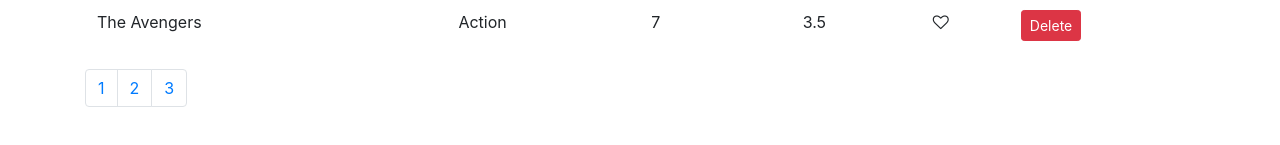
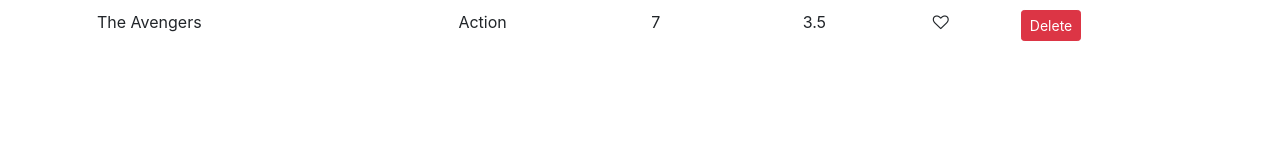
Before and after one commit to snieto10/movies, a React (Create React App) app: page / in a window 1280 px wide. Shown: the part 561-706 px from the top of the page. Built offline with nearby package versions, Linux system fonts and the light colour scheme.

Commit message:
section 4 - 4

```diff
--- a/package.json
+++ b/package.json
@@ -8,6 +8,7 @@
     "@testing-library/user-event": "^13.5.0",
     "bootstrap": "^4.1.1",
     "font-awesome": "^4.7.0",
+    "lodash": "^4.17.10",
     "react": "^18.2.0",
     "react-dom": "^18.2.0",
     "react-scripts": "5.0.1",
--- a/src/components/common/pagination.jsx
+++ b/src/components/common/pagination.jsx
@@ -1,29 +1,26 @@
 import React, { Component } from "react";
+import _ from "lodash";
 
-class Pagination extends Component {
-  render() {
-    return (
-      <nav aria-label="Page navigation example">
-        <ul className="pagination">
-          <li className="page-item">
+const Pagination = (props) => {
+  const { itemsCount, pageSize } = props;
+
+  const pagesCount = Math.ceil(itemsCount / pageSize);
+  if (pagesCount === 1) return null;
+  const pages = _.range(1, pagesCount + 1);
+
+  return (
+    <nav>
+      <ul className="pagination">
+        {pages.map((page) => (
+          <li key={page} className="page-item">
             <a className="page-link" href="#">
-              1
+              {page}
             </a>
           </li>
-          <li className="page-item">
-            <a className="page-link" href="#">
-              2
-            </a>
-          </li>
-          <li className="page-item">
-            <a className="page-link" href="#">
-              3
-            </a>
-          </li>
-        </ul>
-      </nav>
-    );
-  }
-}
+        ))}
+      </ul>
+    </nav>
+  );
+};
 
 export default Pagination;
--- a/src/components/movies.jsx
+++ b/src/components/movies.jsx
@@ -6,6 +6,7 @@
 class Movies extends Component {
   state = {
     movies: getMovies(),
+    pageSize: 10,
   };
 
   handleDelete = (movie) => {
@@ -21,8 +22,14 @@
     this.setState({ movies });
   };
 
+  onPageChange = (page) => {
+    console.log(page);
+  };
+
   render() {
     const { length: count } = this.state.movies;
+
+    const { pageSize } = this.state;
 
     if (count === 0) return <p>There are no movies in the database</p>;
 
@@ -68,7 +75,11 @@
           </tbody>
           <tbody></tbody>
         </table>
-        <Pagination />
+        <Pagination
+          itemsCount={count}
+          pageSize={pageSize}
+          onPageChange={this.handlePageChange}
+        />
       </React.Fragment>
     );
   }
```
Also changed, not shown: src/components/pagination.jsx (deleted), 1 other file (tests, documents, lock files or other folders).
